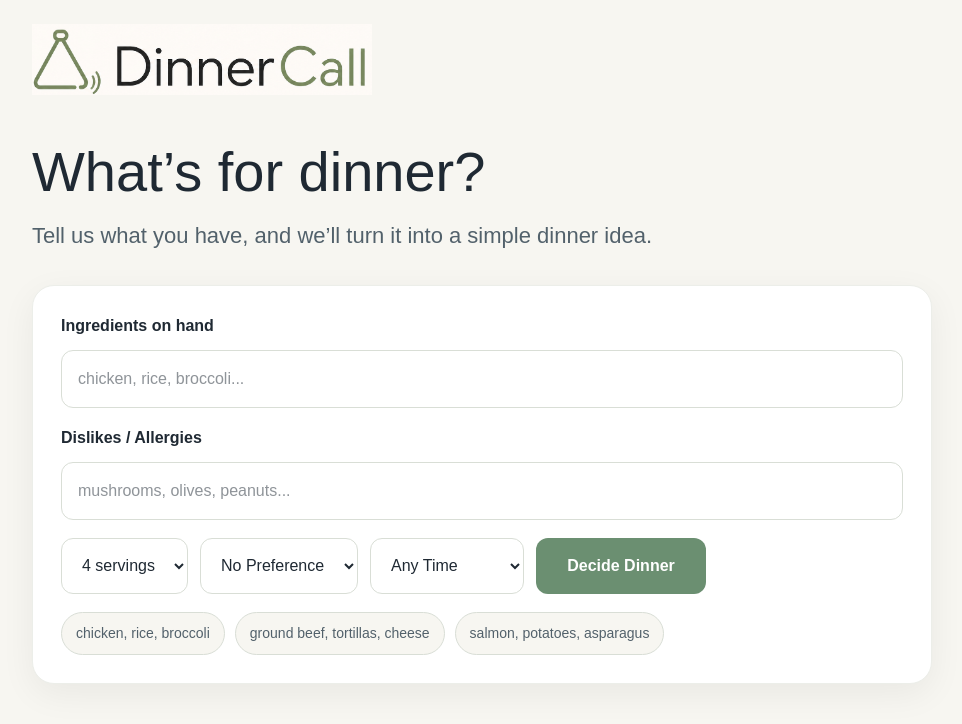
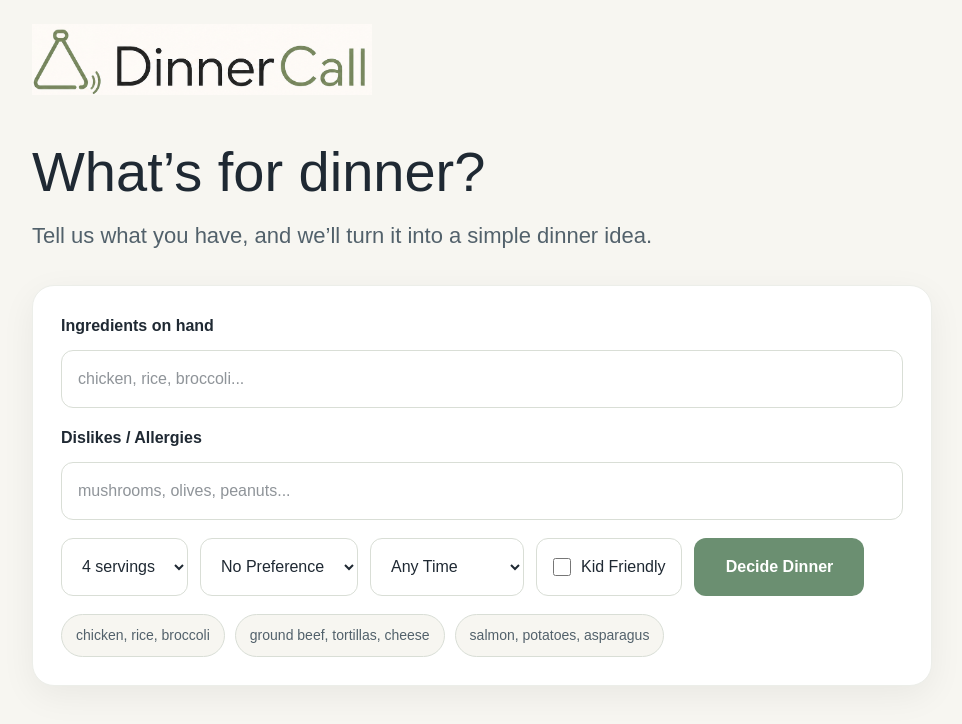
Before and after one commit to taskwrenchai/dinnercall, a Next.js app: page / in a window 1280 px wide. Shown: the top 724 px of the page, without its empty margins (158-1120 px from the left). Built offline with nearby package versions, Linux system fonts and the light colour scheme.

Commit message:
Add kid friendly toggle

```diff
--- a/src/app/api/recipe/route.ts
+++ b/src/app/api/recipe/route.ts
@@ -7,7 +7,7 @@ const client = new OpenAI({
 
 export async function POST(req: Request) {
   try {
-const { ingredients, servings, mealPreference, avoidIngredients, maxTime
+const { ingredients, servings, mealPreference, avoidIngredients, maxTime, kidFriendly
  } = await req.json();
 
     if (!ingredients || !ingredients.trim()) {
@@ -29,6 +29,8 @@ Meal preference: ${mealPreference || "No Preference"}.
 Avoid these ingredients: ${avoidIngredients || "None"}.
 
 Maximum cook time: ${maxTime || "No Preference"}.
+
+Kid friendly: ${kidFriendly ? "Yes" : "No"}.
 
 The recipe should feel like advice from a smart home cook, not a generic AI.
 
--- a/src/app/page.tsx
+++ b/src/app/page.tsx
@@ -20,6 +20,7 @@ export default function Home() {
   const [loading, setLoading] = useState(false);
   const [copied, setCopied] = useState(false);
   const [maxTime, setMaxTime] = useState("No Preference");
+  const [kidFriendly, setKidFriendly] = useState(false);
 
   useEffect(() => {
     const saved = localStorage.getItem("dinnercall_saved_recipes");
@@ -76,6 +77,7 @@ ${recipe.steps.map((step, index) => `${index + 1}. ${step}`).join("\n")}`;
           mealPreference,
           avoidIngredients,
           maxTime,
+          kidFriendly,
 
         }),
       });
@@ -241,7 +243,34 @@ ${recipe.steps.map((step, index) => `${index + 1}. ${step}`).join("\n")}`;
   <option value="30 minutes or less">30 min or less</option>
   <option value="45 minutes or less">45 min or less</option>
   <option value="60 minutes or less">60 min or less</option>
+
 </select>
+
+<label
+  style={{
+    display: "flex",
+    alignItems: "center",
+    gap: "10px",
+    padding: "16px",
+    borderRadius: "12px",
+    border: "1px solid #D9DED6",
+    background: "#FFFFFF",
+    fontSize: "16px",
+    cursor: "pointer",
+  }}
+>
+  <input
+    type="checkbox"
+    checked={kidFriendly}
+    onChange={(e) => setKidFriendly(e.target.checked)}
+    style={{
+      width: "18px",
+      height: "18px",
+    }}
+  />
+  Kid Friendly
+</label>
+
 
             <button
               onClick={handleClick}
```
